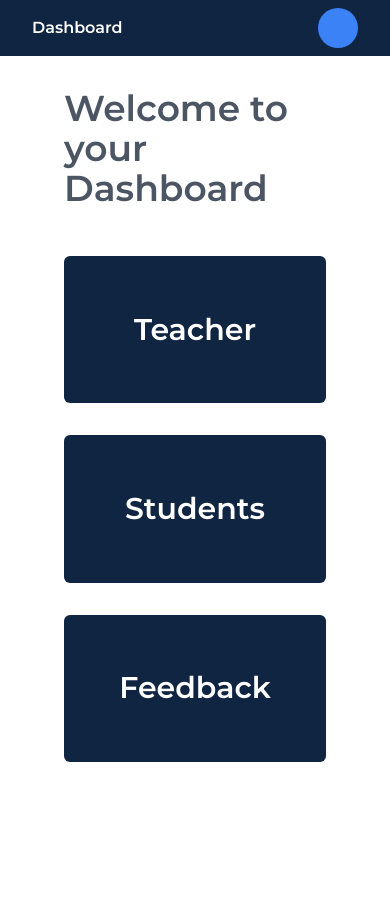
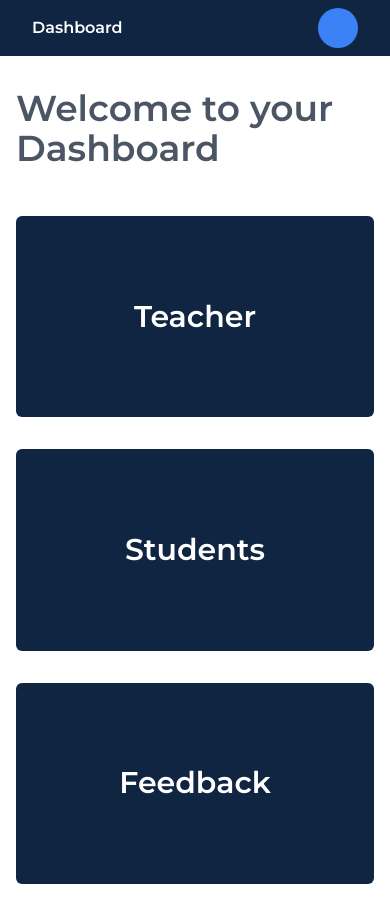
Before and after one commit to utkarsh1311/feedback-app, a React (Vite) app in the folder client/: page /admin in a window 390 px wide. Shown: the top 922 px of the page. Built offline with nearby package versions, Linux system fonts and the light colour scheme.

Commit message:
some changes

```diff
--- a/client/src/components/admin/Home.jsx
+++ b/client/src/components/admin/Home.jsx
@@ -4,10 +4,10 @@ import { Link } from "react-router-dom";
 const Home = () => {
 	return (
 		<div className="flex-grow  bg-white">
-			<h1 className="px-16 py-8  text-4xl  font-extrabold">
+			<h1 className="px-16 py-8  text-4xl  font-extrabold md:px-4">
 				Welcome to your Dashboard
 			</h1>
-			<div className="grid px-16 mt-4 grid-cols-4 grid-rows-4 gap-8 md:grid-cols-2 sm:grid-cols-1">
+			<div className="grid px-16 mt-4 grid-cols-4 grid-rows-4 gap-8 md:grid-cols-2 sm:grid-cols-1 md:px-4">
 				<Link
 					to="/admin/teachers"
 					className="text-center flex transition-all duration-150 ease-linear justify-center items-center hover:scale-110 rounded-md bg-sec_dark text-white text-3xl font-bold  aspect-video"
--- a/client/src/components/admin/TeacherDetails.jsx
+++ b/client/src/components/admin/TeacherDetails.jsx
@@ -71,7 +71,7 @@ const TeacherDetails = () => {
 				</label>
 			</div>
 			<div className="grid grid-cols-2 my-4 gap-6">
-				<div className="px-10">
+				<div className="px-10 ">
 					<h1 className="text-2xl mb-6">Personal Details</h1>
 					<div>
 						<form
--- a/client/src/components/admin/Teachers.jsx
+++ b/client/src/components/admin/Teachers.jsx
@@ -3,6 +3,7 @@ import { useState } from "react";
 import { Link } from "react-router-dom";
 
 const Teachers = () => {
+	const [query, setQuery] = useState("");
 	const [teachers, setTeachers] = useState([
 		{
 			id: 1,
```
